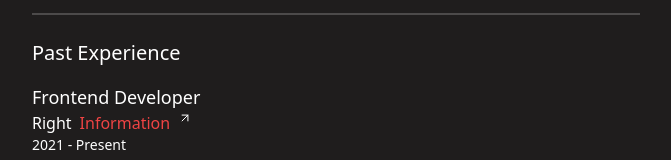
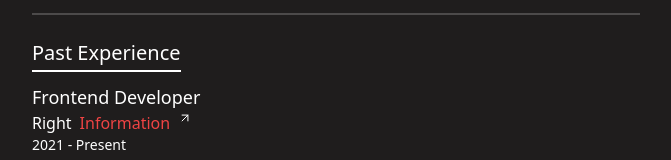
Before and after one commit to BerryTheDeveloper/Simple-Portfolio, a React (Vite) app: page / in a window 1280 px wide. Shown: the part 199-359 px from the top of the page, without its empty margins (304-975 px from the left). Built offline with nearby package versions, Linux system fonts and the light colour scheme.

Commit message:
Added animation delay and refactored Title component.

```diff
--- a/src/components/Navbar.jsx
+++ b/src/components/Navbar.jsx
@@ -6,11 +6,7 @@ export default function Navbar() {
     return (
         <SectionWrapper as={'nav'} wrapperPosition='row'>
             <>
-                <div className='relative'>
-                    <Title>Bartłomiej Popiołek</Title>
-                    <div className='absolute left-0 top-[110%] bg-white w-1/2 h-0.5'></div>
-                    <div className='absolute top-[110%] right-0 bg-white w-1/2 h-0.5'></div>
-                </div>
+                <Title>Bartłomiej Popiołek</Title>
                 <LightIcon/>
             </>
         </SectionWrapper>
--- a/src/components/Title.jsx
+++ b/src/components/Title.jsx
@@ -1,9 +1,25 @@
 import PropTypes from 'prop-types';
 
-export function Title({ children }) {
-	return <h1 className='text-xl'>{children}</h1>;
+const animationDelayObj = {
+	'0': 'animation-no-delay',
+	'3': 'animation-delay-3',
+	'6': 'animation-delay-6',
+	'9': 'animation-delay-9',
+}
+
+export function Title({ children, animationDelay = 0 }) {
+
+	return (
+		<div className={'relative'}>
+			<h1 className='text-xl'>{children}</h1>
+			<div className={`line-left-animation absolute left-0 top-[110%] bg-white w-1/2 h-0.5 ${animationDelayObj[animationDelay]}`}></div>
+			<div className={`line-right-animation absolute top-[110%] right-0 bg-white w-1/2 h-0.5 ${animationDelayObj[animationDelay]}`}></div>
+		</div>
+	)
+	// return <h1 className='text-xl'>{children}</h1>;
 }
 
 Title.propTypes = {
 	children: PropTypes.string.isRequired,
+	animationDelay: PropTypes.string
 };
--- a/src/index.css
+++ b/src/index.css
@@ -3,13 +3,50 @@
 @tailwind utilities;
 
 body {
-	background-color: #1f1d1d;
+    background-color: #1f1d1d;
 }
 
 .wrapper-row {
-	@apply flex flex-row flex-nowrap justify-between items-center;
+    @apply flex flex-row flex-nowrap justify-between items-center;
 }
 
 .wrapper-col {
-	@apply flex flex-col flex-nowrap items-start gap-4;
+    @apply flex flex-col flex-nowrap items-start gap-4;
 }
+
+
+.line-left-animation {
+    width: 0;
+    animation: lineAnimation 5s backwards ease-out;
+}
+
+.line-right-animation {
+    width: 0;
+	animation: lineAnimation 5s forwards ease-out;
+}
+
+.animation-delay-3 {
+    animation-delay: 3s;
+}
+
+.animation-delay-6 {
+    animation-delay: 6s;
+}
+
+.animation-delay-9 {
+    animation-delay: 9s;
+}
+
+@keyframes lineAnimation {
+    0% {
+        width: 0;
+    }
+
+    50% {
+        width: 50%;
+    }
+
+    100% {
+        width: 100%;
+    }
+}
--- a/src/sections/Contacts.jsx
+++ b/src/sections/Contacts.jsx
@@ -38,7 +38,7 @@ export default function Contacts() {
 	return (
 		<SectionWrapper wrapperPosition={'col'}>
 			<>
-				<Title>Contacts</Title>
+				<Title animationDelay={'9'}>Contacts</Title>
 				<div className='flex justify-center gap-4 w-full'>
 					{contactsLinks.map((link, index) => (
 						<HrefElement href={link.link} key={index}>
--- a/src/sections/PastExperience.jsx
+++ b/src/sections/PastExperience.jsx
@@ -6,7 +6,7 @@ export default function PastExperience() {
     return (
         <SectionWrapper wrapperPosition={'col'}>
             <>
-                <Title>Past Experience</Title>
+                <Title animationDelay={'3'}>Past Experience</Title>
                 <ExperienceSummary/>
             </>
         </SectionWrapper>
--- a/src/sections/Skills.jsx
+++ b/src/sections/Skills.jsx
@@ -7,7 +7,7 @@ export default function Skills() {
     return (
         <SectionWrapper wrapperPosition={'col'}>
             <>
-                <Title>Skills</Title>
+                <Title animationDelay={'6'}>Skills</Title>
                 <div className={'flex flex-row flex-wrap gap-2'}>
                     <>
                         {skills.map((skill, index) => (
```
